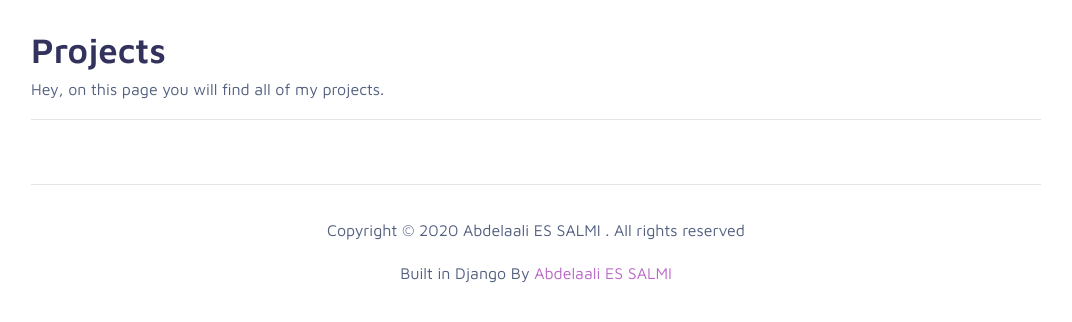
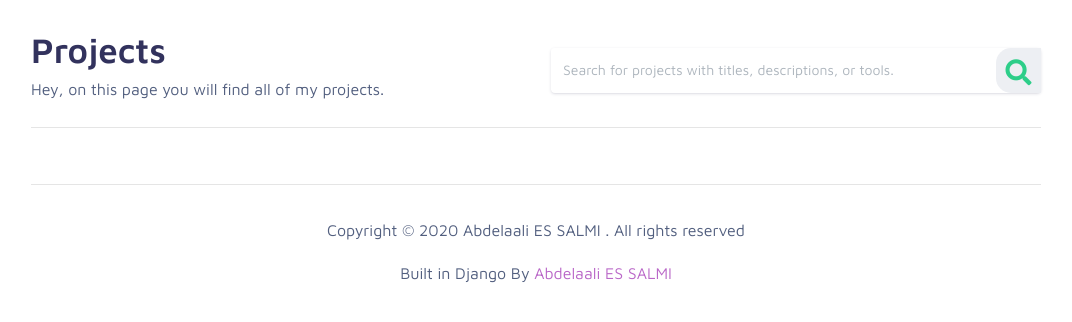
Before and after one commit to abdlalisalmi/DJANGO-Portfolio, a Django app: page /projects/ in a window 1280 px wide. Shown: the part 86-408 px from the top of the page, without its empty margins (104-1176 px from the left). Run offline with Django 3.2, Linux system fonts and the light colour scheme; data that the repository does not hold is empty; some libraries are stand-ins or nearby versions.

Commit message:
add projects search

```diff
--- a/portfolio/static/app.css
+++ b/portfolio/static/app.css
@@ -256,3 +256,21 @@ p {
     background-color: #525f7f;
     box-shadow: 0 14px 28px rgba(0,0,0,0.25), 0 10px 10px rgba(0,0,0,0.22);
 }
+
+.search-btn {
+    background-color: #edeff3;
+    color: #2dce89;
+    border-top-left-radius: 15px;
+    border-bottom-left-radius: 15px;
+    width: 45px;
+    height: 45px;
+    text-align: center;
+    font-size: 26px;
+    padding-top: 5px;
+    cursor: pointer;
+    transition: all 0.5s;
+}
+.search-btn:hover {
+    background-color: #2dce89;
+    color: #e9ecef;
+}
--- a/portfolio/static/app.js
+++ b/portfolio/static/app.js
@@ -22,7 +22,7 @@ function getCookie(name) {
 }
 const csrftoken = getCookie('csrftoken');
 
-
+if (formSubmitBtn) {
     formSubmitBtn.addEventListener('click', (e) => {
         e.preventDefault();
         // Build formData object.
@@ -101,3 +101,13 @@ formSubmitBtn.addEventListener('click', (e) => {
                 }
             });
     })
+}
+
+
+const searchBtn = document.querySelector('#search-btn');
+
+if (searchBtn) {
+    searchBtn.addEventListener('click', () => {
+        document.getElementById('search-form').submit();
+    })
+}
--- a/portfolio/urls.py
+++ b/portfolio/urls.py
@@ -4,6 +4,7 @@ from .views import (
     homePage,
     projectsPage,
     projectDetail,
+    search,
     handler404
 )
 
@@ -18,6 +19,8 @@ urlpatterns = [
     path('', homePage, name='homePage'),
     path('projects/', projectsPage, name='projectsPage'),
     path('projects/<str:slug>/', projectDetail, name='projectDetail'),
+    path('search/', search, name='search'),
+
 
     path('admin/', admin.site.urls),
 
--- a/portfolio/views.py
+++ b/portfolio/views.py
@@ -1,5 +1,8 @@
 from django.shortcuts import render, get_object_or_404
 from django.http import JsonResponse
+from django.core import serializers
+import json
+from django.db.models import Q
 
 from django.core.mail import send_mail
 from django.conf import settings
@@ -77,6 +80,18 @@ def projectDetail(request, slug):
         return render(request, template_name, {'project': project})
 
 
+def search(request):
+    template_name = 'projects/projects_search.html'
+    if request.method == 'POST':
+        search_text = request.POST.get('searchText', False)
+        if search_text:
+            lookups = Q(title__contains=search_text) | Q(
+                description__contains=search_text) | Q(tools__contains=search_text)
+            projects = Project.objects.filter(lookups)
+            return render(request, template_name, {'projects': projects, 'searchText': search_text})
+    return render(request, template_name)
+
+
 def handler404(request, exception):
     return render(request, 'errors/404.html', status=404)
 
--- a/templates/projects/projects_page.html
+++ b/templates/projects/projects_page.html
@@ -3,15 +3,29 @@
 {% block content %}
     <div class="container">
         <div class="row pt-lg-4">
-            <div class="col-12">
+            <div class="col-lg-6">
                 <h1 class="display-3 m-0">Projects</h1>
                 <p>Hey, on this page you will find all of my projects.</p>
-                <hr class="mt-0">
+            </div>
+
+            <div class="col-lg-6 mt-lg-4">
+                <form method="POST" action="{% url 'search' %}" id="search-form">
+                    {% csrf_token %}
+                    <div class="form-group">
+                        <div class="input-group input-group-alternative mb-4">
+                            <input id="search-input" class="form-control form-control-alternative" name="searchText" placeholder="Search for projects with titles, descriptions, or tools." type="text" required>
+                            <div class="search-btn" id="search-btn">
+                                <span><i class="fa fa-search"></i></span>
+                            </div>
+                        </div>
+                    </div>
+                <form>
             </div>
         </div>
+        <hr class="mt-2 mb-4">
 
 
-        <div class="row">
+        <div class="row" id="projects">
             {% for project in projects %}
                 <div class="col-lg-4 mb-4 ">
                     <a href="{{project.get_project_absolute_url}}">
@@ -20,7 +34,7 @@
                                 <img class="d-block w-100 p-0" src="{{project.image.url}}">
                             </div>
                             <div class="card-body pt-0">
-                                <p class="display-4 m-0">{{project.title|truncatewords:2}}</p>
+                                <p class="display-4 m-0">{{project.title|truncatechars:18}}</p>
                                 <p class="h-50 text-muted">{{project.description|truncatechars:80}}</p>
 
 
```
Also changed, not shown: templates/projects/projects_search.html (added, +64 -0 lines). Lines whose indentation alone changed are shown as unchanged.
